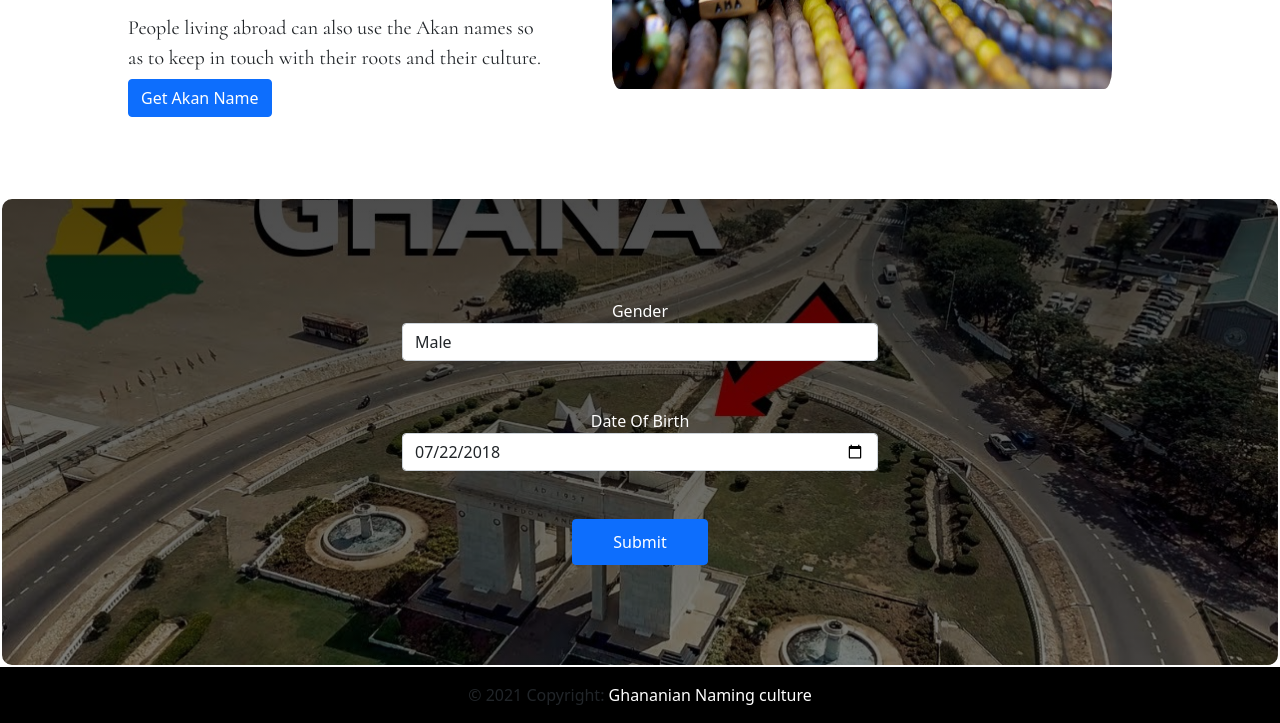
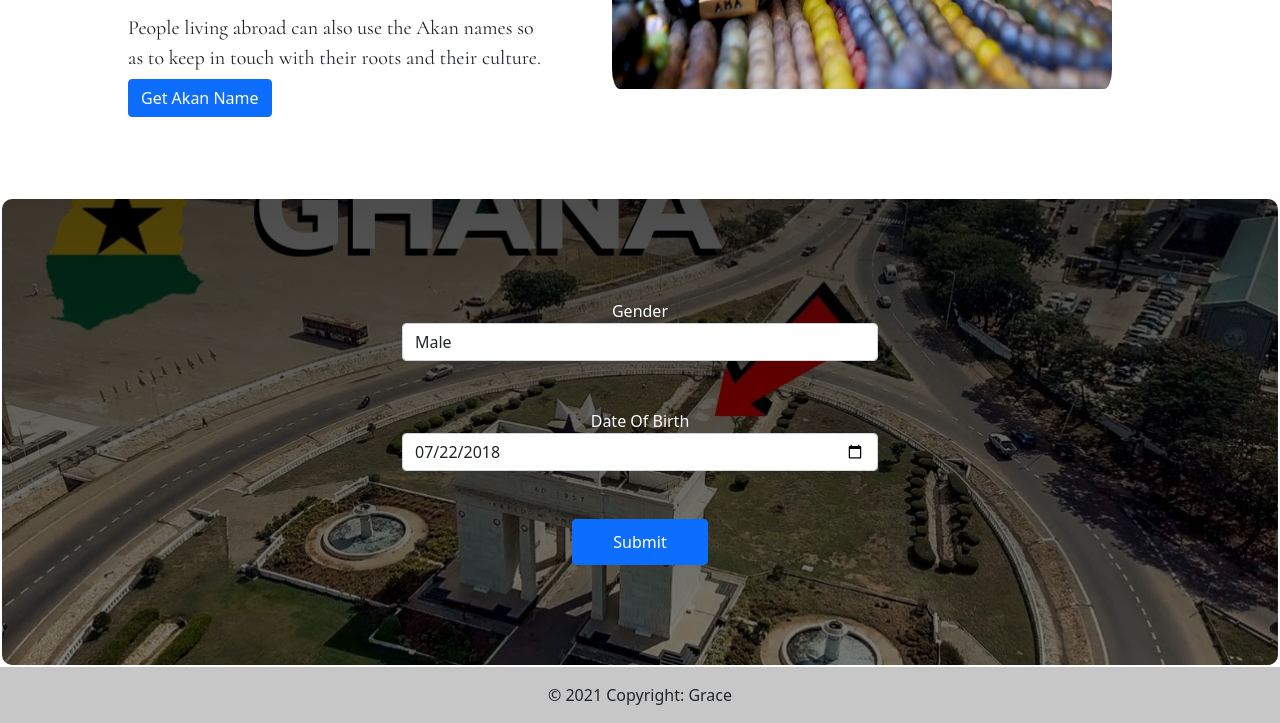
Before and after one commit to GraceMwende/namingApplication, a plain HTML site: page index.html in a window 1280 px wide. Shown: the part 616-1339 px from the top of the page. Drawn offline with nearby package versions, Linux system fonts and the light colour scheme; a web font is replaced by a local one.

Commit message:
modify footer

```diff
--- a/index.css
+++ b/index.css
@@ -84,3 +84,6 @@ a{
   color: white;
   text-decoration: none;
 }
+.text-center{
+  background-color: rgba(0, 0, 0, 0.2);
+}
--- a/index.html
+++ b/index.html
@@ -69,12 +69,14 @@
 
   </div>
   </section>
-  <footer class="bg-dark text-center text-white"></footer>
-   <div class="text-center p-3" style="background-color: rgba(0, 0, 0.1);">
-    © 2021 Copyright:
-    <a class="text-white" href="#">Ghananian Naming culture</a>
-  </div>
-</footer>
+  <footer class="bg-light text-center text-lg-start">
+    <!-- Copyright -->
+    <div class="text-center p-3">
+      © 2021 Copyright:
+      <a class="text-dark" href="https://mdbootstrap.com/">Grace</a>
+    </div>
+    <!-- Copyright -->
+  </footer>
     <script src="app.js"></script>
     <script src="https://code.jquery.com/jquery-3.5.0.js"></script>
     <script src="https://cdn.jsdelivr.net/npm/@popperjs/core@2.9.2/dist/umd/popper.min.js" integrity="sha384-IQsoLXl5PILFhosVNubq5LC7Qb9DXgDA9i+tQ8Zj3iwWAwPtgFTxbJ8NT4GN1R8p" crossorigin="anonymous"></script>
```
